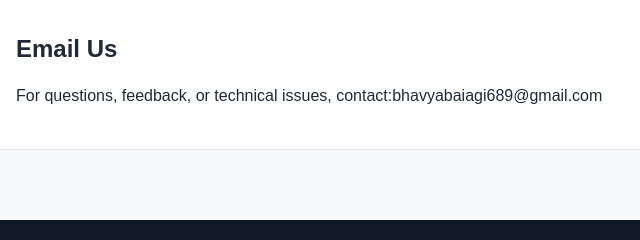
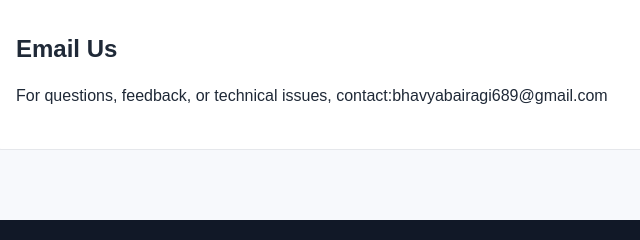
Before and after one commit to Bhavya-4708/quick-pdf, a plain HTML site: page contact.html in a window 1280 px wide. Shown: the part 565-805 px from the top of the page, 175-815 px from the left. Drawn offline with Linux system fonts and the light colour scheme.

Commit message:
Update contact.html

```diff
--- a/contact.html
+++ b/contact.html
@@ -222,7 +222,7 @@
         <h2>Email Us</h2>
 
         <p>
-            For questions, feedback, or technical issues, contact:bhavyabaiagi689@gmail.com
+            For questions, feedback, or technical issues, contact:bhavyabairagi689@gmail.com
         </p>
 
         <p style="margin-top: 10px;">
```
